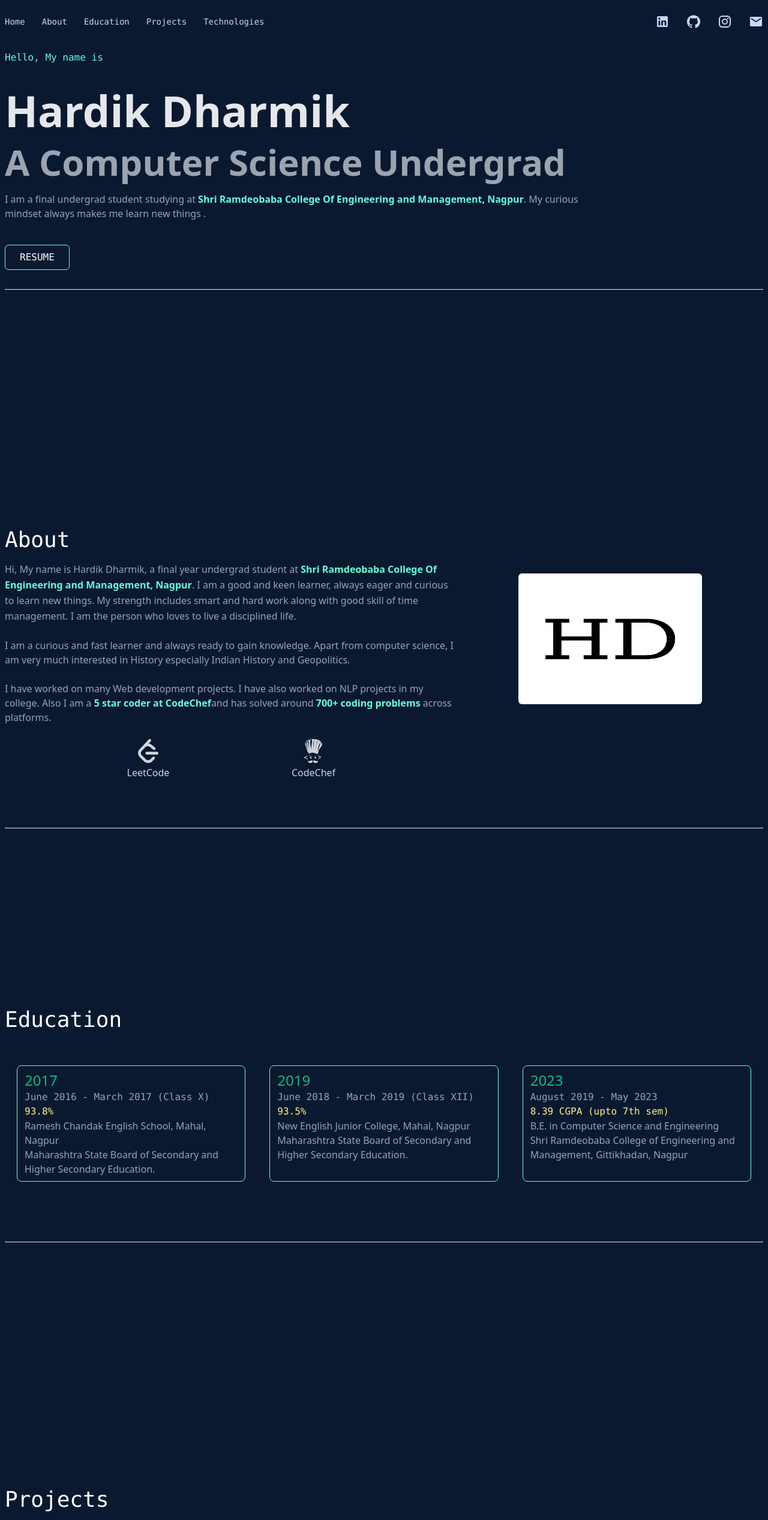
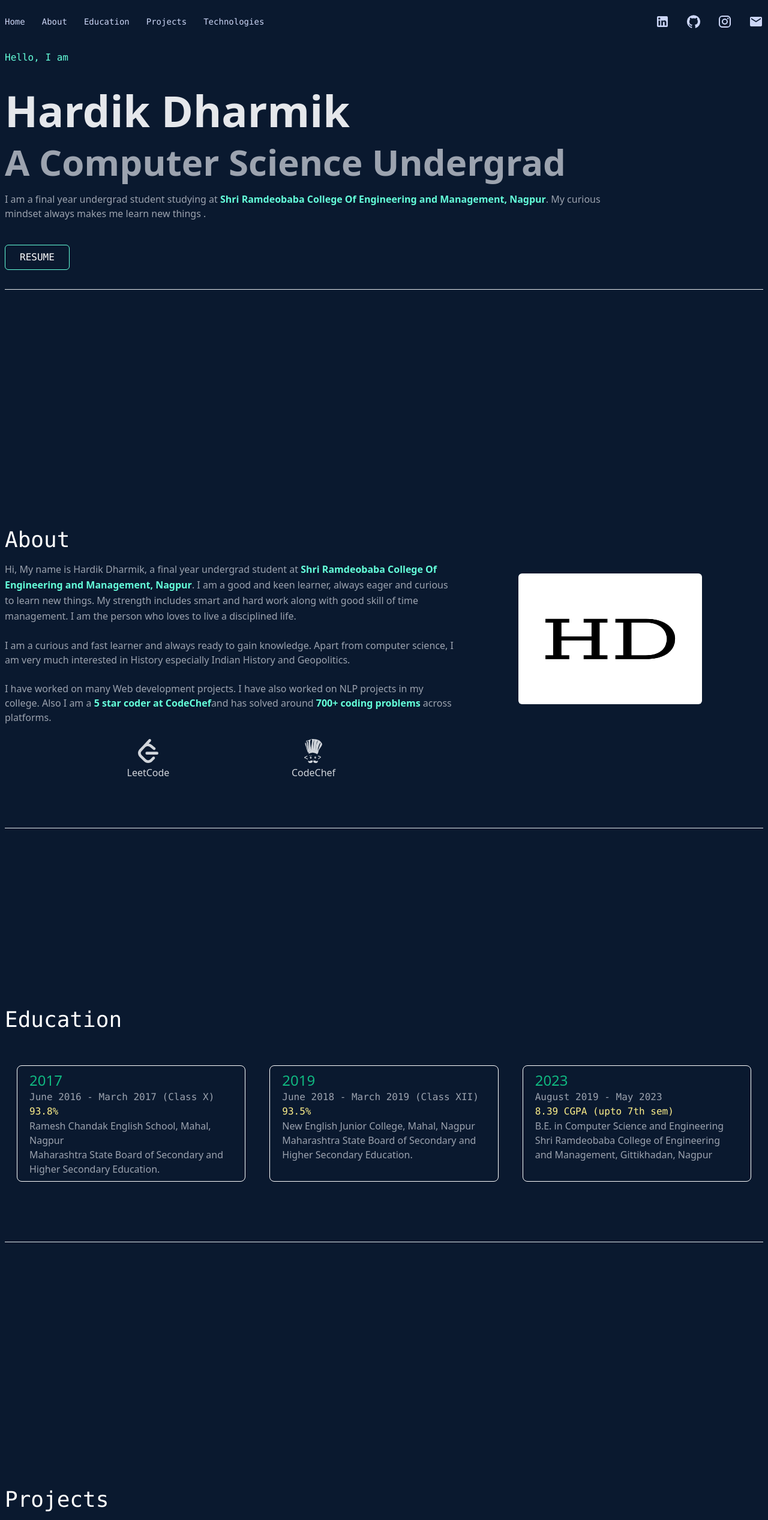
Before and after one commit to Hardik-Dharmik/portfolio-website-2.0, a Next.js app: page / in a window 1280 px wide. Shown: the top 2534 px of the page at 60% size. Built offline with nearby package versions, Linux system fonts and the light colour scheme.

Commit message:
Minor bug fix

```diff
--- a/components/EducationItem.js
+++ b/components/EducationItem.js
@@ -10,7 +10,7 @@ function EducationItem({
   isCollege,
 }) {
   return (
-    <div className="border border-teal rounded-lg my-5 px-3 py-2 sm:w-2/5 mx-5 hover:shadow-md hover:shadow-emerald-700 cursor-pointer">
+    <div className="border border-white  rounded-lg my-5 px-5 py-2 sm:w-2/5 mx-5 hover:shadow-md hover:shadow-emerald-700 cursor-pointer">
       <h1 className="text-2xl text-emerald-500 text-semibold">{year}</h1>
 
       <p className="font-mono text-gray-400">
--- a/components/Footer.js
+++ b/components/Footer.js
@@ -16,8 +16,8 @@ function Footer() {
 
         <p className="text-sm text-gray-200 font-mono space-x-1">
           <EmailIcon />
-          <a href="mailto:hardikdharmik94@gmail.com.com">
-            hardikdharmik94@gmail
+          <a href="mailto:hardikdharmik94@gmail.com">
+            hardikdharmik94@gmail.com
           </a>
         </p>
         <div className="flex space-x-5">
--- a/components/Main.js
+++ b/components/Main.js
@@ -1,7 +1,7 @@
 function Main() {
   return (
     <div className="container px-4 sm:p-2 mx-auto flex flex-col items-center sm:items-start sm:min-h-screen  pt-5">
-      <p className="text-teal font-mono my-5">Hello, My name is</p>
+      <p className="text-teal font-mono my-5">Hello, I am </p>
       <h1 className="text-7xl text-center font-semibold text-gray-200 my-5">
         Hardik Dharmik
       </h1>
@@ -9,7 +9,7 @@ function Main() {
         A Computer Science Undergrad
       </h1>
       <p className="text-gray-400 text-center sm:text-left my-5 sm:w-4/5">
-        I am a final undergrad student studying at{" "}
+        I am a final year undergrad student studying at{" "}
         <a href="http://www.rknec.edu/" className="text-teal font-semibold">
           Shri Ramdeobaba College Of Engineering and Management, Nagpur
         </a>
--- a/components/ProjectItem.js
+++ b/components/ProjectItem.js
@@ -11,7 +11,7 @@ function ProjectItem({
   techStacks,
 }) {
   return (
-    <div className="border border-emerald-300 hover:shadow-md hover:shadow-emerald-700 shadow-lg px-5 py-2 w-5/6 cursor-pointer rounded-lg hover:-translate-y-3 transition duration-500 ease-in-out flex flex-col">
+    <div className="border border-emerald-300 hover:shadow-md hover:shadow-emerald-700 shadow-lg px-5 py-2 w-5/6  rounded-lg hover:-translate-y-3 transition duration-500 ease-in-out flex flex-col">
       <div className="flex justify-between my-3">
         <PhonelinkIcon fontSize="medium" className="text-emerald-400 " />
 
--- a/components/Technlogies.js
+++ b/components/Technlogies.js
@@ -2,6 +2,7 @@ import SectionHeading from "./SectionHeading";
 import {
   SiCplusplus,
   SiBootstrap,
+  SiTailwindcss,
   SiCss3,
   SiGithub,
   SiNetlify,
@@ -21,7 +22,6 @@ import {
   DiJava,
   DiJavascript,
   DiMongodb,
-  DiMysql,
   DiNodejs,
   DiNpm,
 } from "react-icons/di";
@@ -54,6 +54,7 @@ function Technlogies() {
         <Technology Icon={SiPostman} name="Postman" />
         <Technology Icon={SiPython} name="Python" />
         <Technology Icon={SiReact} name="ReactJS" />
+        <Technology Icon={SiTailwindcss} name="TailwindCSS" />
         <Technology Icon={SiVisualstudiocode} name="VSCode" />
       </div>
 
--- a/components/Technology.js
+++ b/components/Technology.js
@@ -2,7 +2,7 @@ import React from "react";
 
 function Technology({ Icon, name }) {
   return (
-    <div className="flex flex-col items-center text-gray-200 hover:text-teal cursor-pointer">
+    <div className="flex flex-col items-center text-gray-200 hover:text-teal ">
       <Icon className="" size="2.5rem" />
       <p className=" mt-2 text-xl font-mono">{name}</p>
     </div>
```
